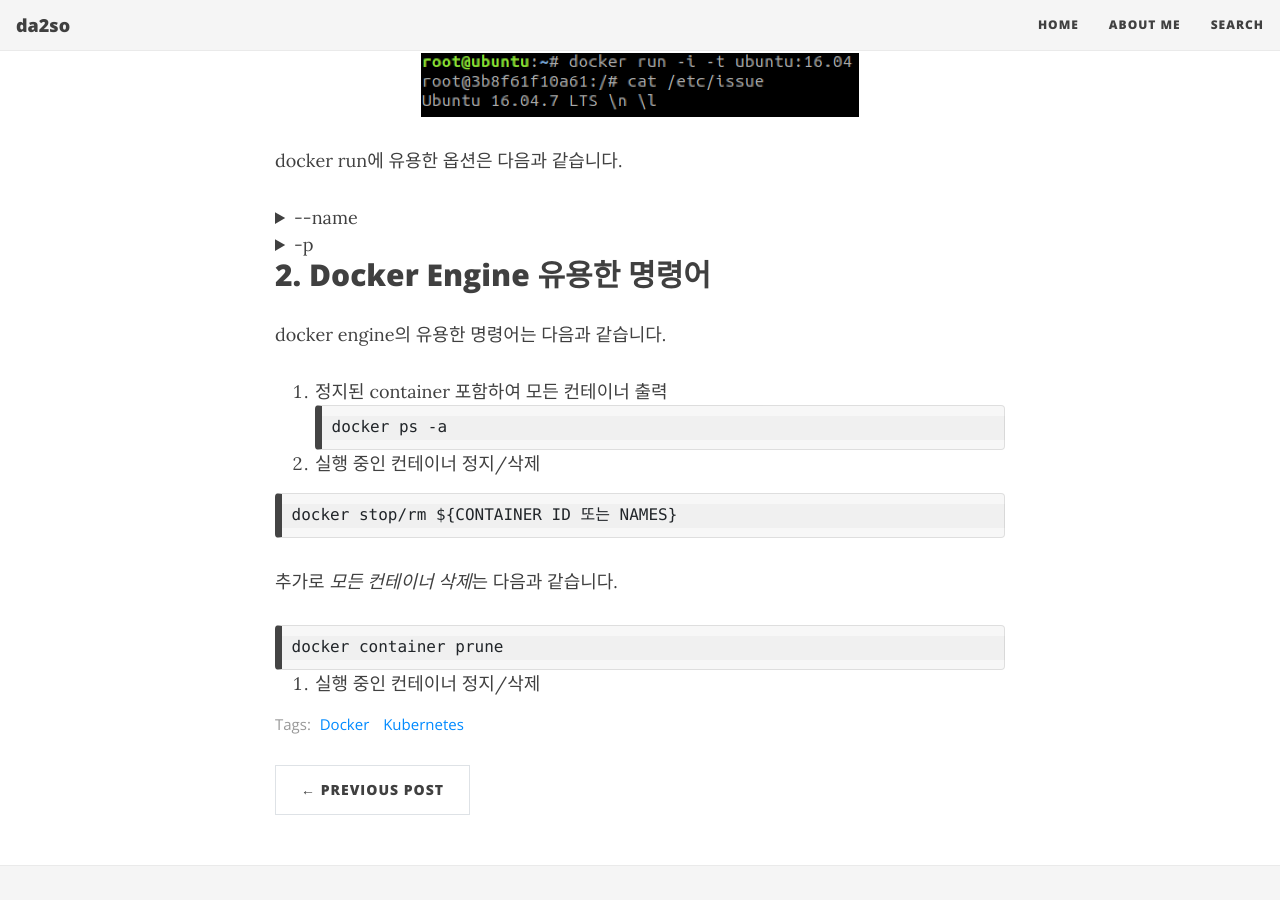
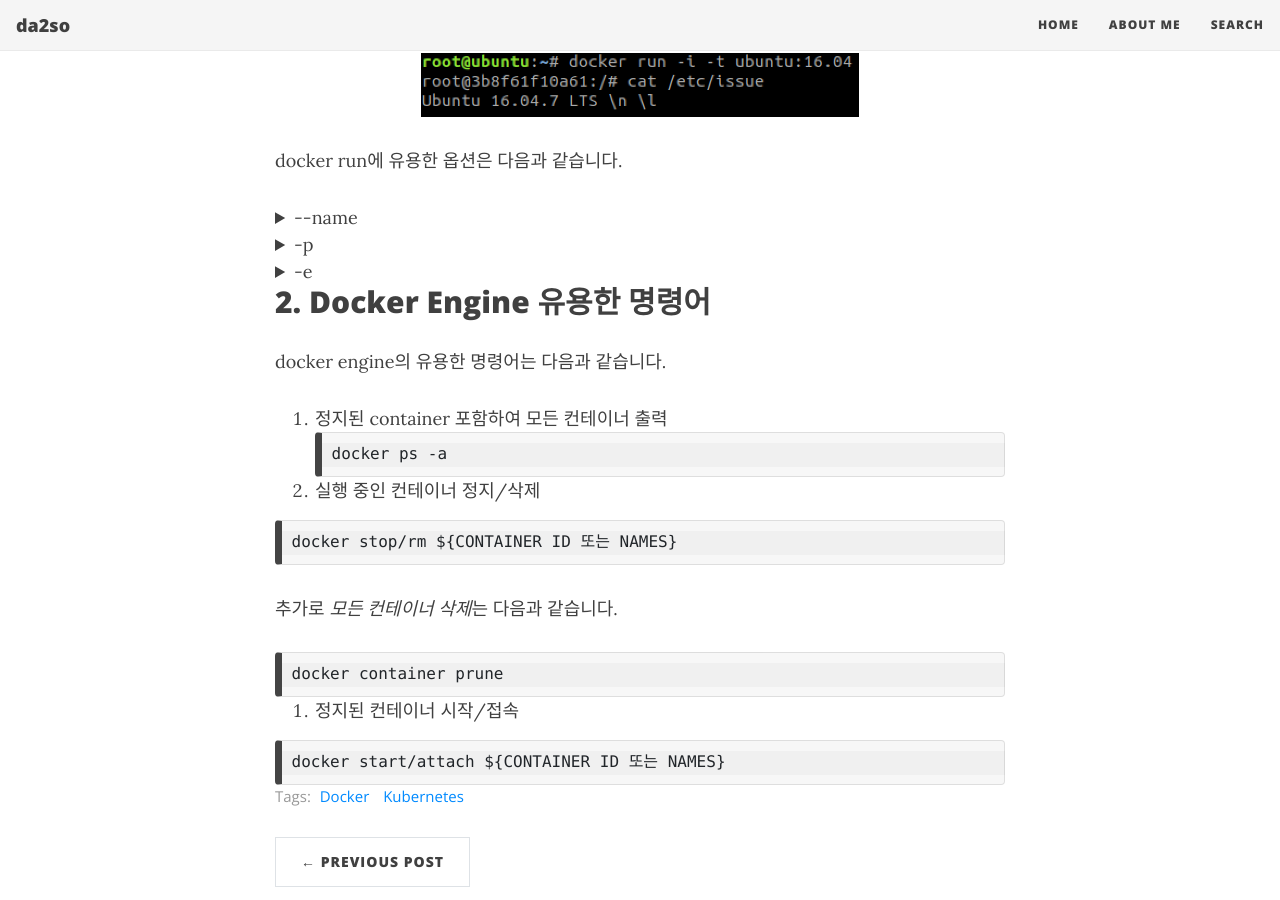
Before and after one commit to da2so/da2so.github.io, a Jekyll site: the page built from _posts/2022-01-06-Docker_Kubernetes2.md, in a window 1280 px wide and 900 px high, scrolled down 2373 px. Built offline with Jekyll 4.4.1, drawn with Linux system fonts in a browser that asks for light colours; nearby versions of some CDN libraries.

Commit message:
Update 2022-01-06-Docker_Kubernetes2.md

````diff
--- a/_posts/2022-01-06-Docker_Kubernetes2.md
+++ b/_posts/2022-01-06-Docker_Kubernetes2.md
@@ -91,13 +91,25 @@
 
 -p 뒤의 88(호스트의 포트):80(컨테이너 포트)로 호스트와 컨테이너의 포트를 바인딩시킵니다.
 컨테이너안의 apache 웹서비스가 설치되어 있고 해당 웹서비스가 80포트를 사용하게될 경우 다음과 같은 접근이 가능합니다.
-1. 외부에서 호스트의 IP의 80번 포트로 접근
-2. 80번 포트는 컨테이너의 80번 포트로 포워딩
+1. 외부에서 호스트의 IP의 88번 포트로 접근
+2. 88번 포트는 컨테이너의 80번 포트로 포워딩
 3. 컨테이너 안의 웹서버 접근 가능
 
 </div>
 </details>
 
+<details>
+<summary>-e </summary>
+<div markdown="1">
+
+```
+docker run -i -t -e MYSQL_ROOT_PASSWORD=password mysql
+```
+
+e옵션은 컨테이너 내부의 환경변수를 설정합니다. 컨테이너마다 e옵션을 통해 환경설정을 안해줄경우 실행이 되지않는 경우가 있으니 주의하세요
+
+</div>
+</details>
 
 
 ## 2. Docker Engine 유용한 명령어
@@ -122,4 +134,8 @@
 docker container prune
 ```
 
-2. 실행 중인 컨테이너 정지/삭제
+3. 정지된 컨테이너 시작/접속
+
+```
+docker start/attach ${CONTAINER ID 또는 NAMES}
+```
````
